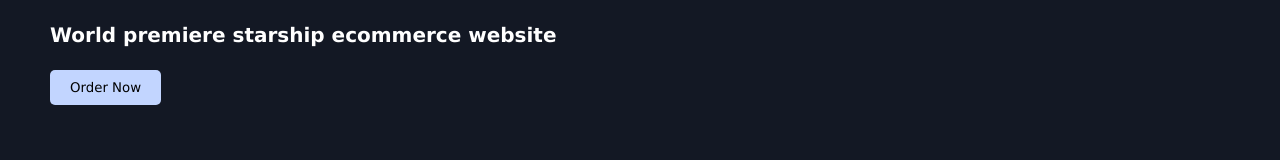
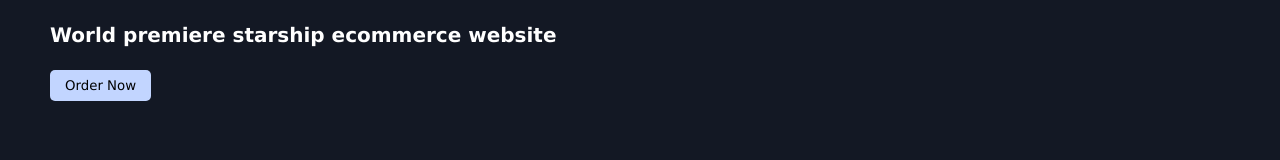
Before and after one commit to skrollu/starshipshop-web-interface, a React (Vite) app: page / in a window 1280 px wide. Shown: the part 128-288 px from the top of the page. Built offline with nearby package versions, Linux system fonts and the light colour scheme.

Commit message:
refactor: change structure based on jhipster

```diff
--- a/index.html
+++ b/index.html
@@ -2,7 +2,7 @@
 <html lang="en">
 	<head>
 		<meta charset="UTF-8" />
-		<link rel="icon" type="image/svg+xml" href="./public/favicon/favicon.ico" />
+		<link rel="icon" type="image/svg+xml" href="/favicon/favicon.ico" />
 		<meta name="viewport" content="width=device-width, initial-scale=1.0" />
 		<title>StarShipShop</title>
 	</head>
--- a/src/App.tsx
+++ b/src/App.tsx
@@ -1,6 +1,6 @@
 import "./App.sass";
-import Header from "./components/header.tsx";
-import HeroBanner from "./components/heroBanner.tsx";
+import Header from "./shared/layout/header/header.tsx";
+import HeroBanner from "./shared/layout/header/heroBanner.tsx";
 
 function App() {
 	return (
--- a/src/components/button.sass
+++ b/src/shared/layout/button/button.sass
@@ -1,11 +1,10 @@
-@use '../variables'
+@use '../../../variables'
 
 button
     outline: none
     border: none
 
-    height: 3.5rem
-    padding: 1rem 2rem
+    padding: .8rem 1.5rem
     border-radius: 5px
 
     background-color: variables.$primary
--- a/src/components/header.sass
+++ b/src/shared/layout/header/header.sass
@@ -1,4 +1,4 @@
-@use '../variables'
+@use '../../../variables'
 
 header
     height: 60px
--- a/src/components/header.tsx
+++ b/src/shared/layout/header/header.tsx
@@ -1,8 +1,8 @@
 import React from "react";
 import "./header.sass";
-import appLogo from "../assets/images/app_logo.svg";
-import accountLogo from "../assets/images/account_logo.svg";
-import cartLogo from "../assets/images/cart_logo.svg";
+import appLogo from "../../../assets/images/app_logo.svg"
+import accountLogo from "../../../assets/images/account_logo.svg";
+import cartLogo from "../../../assets/images/cart_logo.svg";
 
 function Header() {
 	return (
--- a/src/components/heroBanner.sass
+++ b/src/shared/layout/header/heroBanner.sass
@@ -1,4 +1,4 @@
-@use '../variables'
+@use '../../../variables'
 
 #hero-banner
     margin: 2rem variables.$margin
--- a/src/components/heroBanner.tsx
+++ b/src/shared/layout/header/heroBanner.tsx
@@ -1,6 +1,6 @@
 import React from "react";
 import "./heroBanner.sass";
-import Button from "./button";
+import Button from "../button/button";
 
 function HeroBanner() {
 	return (
```
Also changed, not shown: src/shared/layout/button/button.tsx (renamed from src/components/button.tsx).
